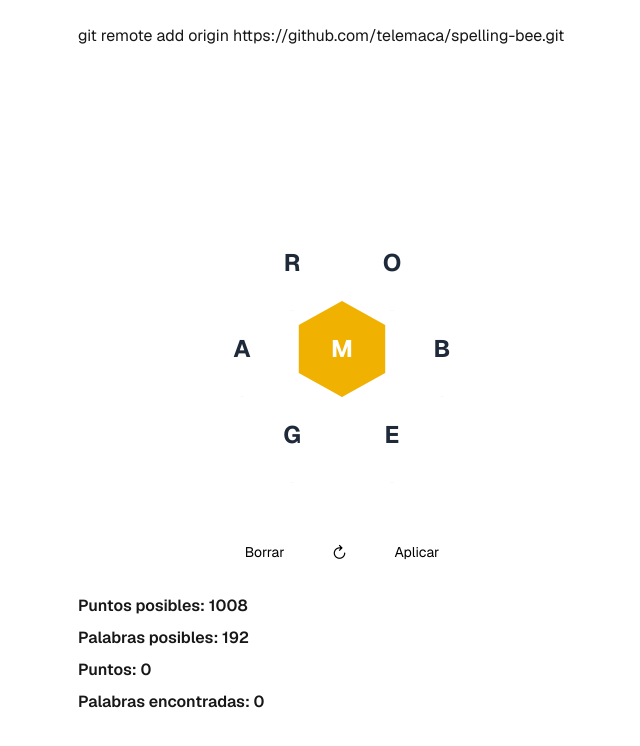
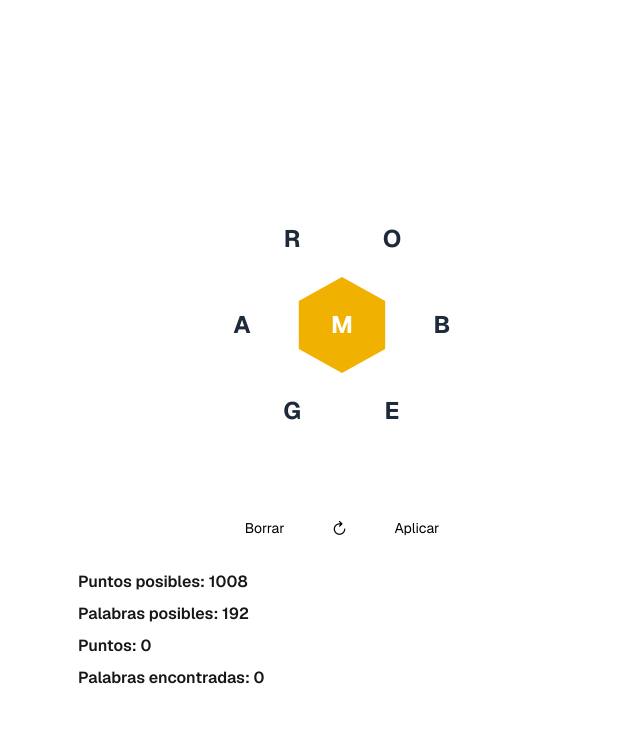
Before and after one commit to telemaca/spelling-bee, a Next.js app: page / in a window 1280 px wide. Shown: the top 746 px of the page, without its empty margins (298-938 px from the left). Built offline with nearby package versions, Linux system fonts and the light colour scheme.

Commit message:
Delete extra line

```diff
--- a/src/app/page.tsx
+++ b/src/app/page.tsx
@@ -175,7 +175,6 @@ export default function WordFinder() {
     <PrimeReactProvider>
       <div className="p-6 max-w-xl m-auto flex flex-col font-sans">
         {/* <h1 className="text-2xl font-bold mb-16 m-auto">Panal de Letras</h1> */}
-        git remote add origin https://github.com/telemaca/spelling-bee.git
         <motion.div
           key={errorCount}
           className="mb-18 m-auto"
```
